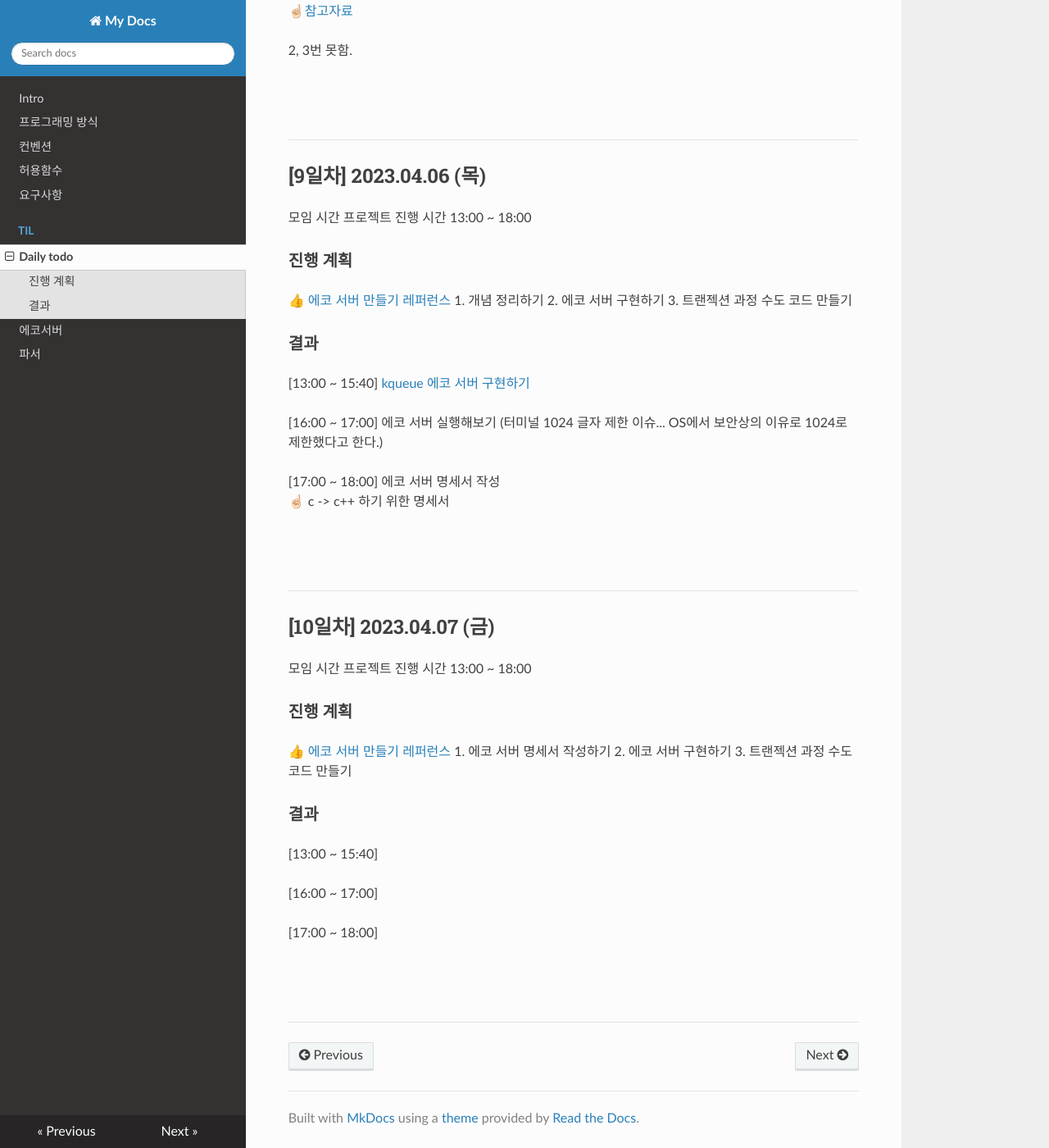
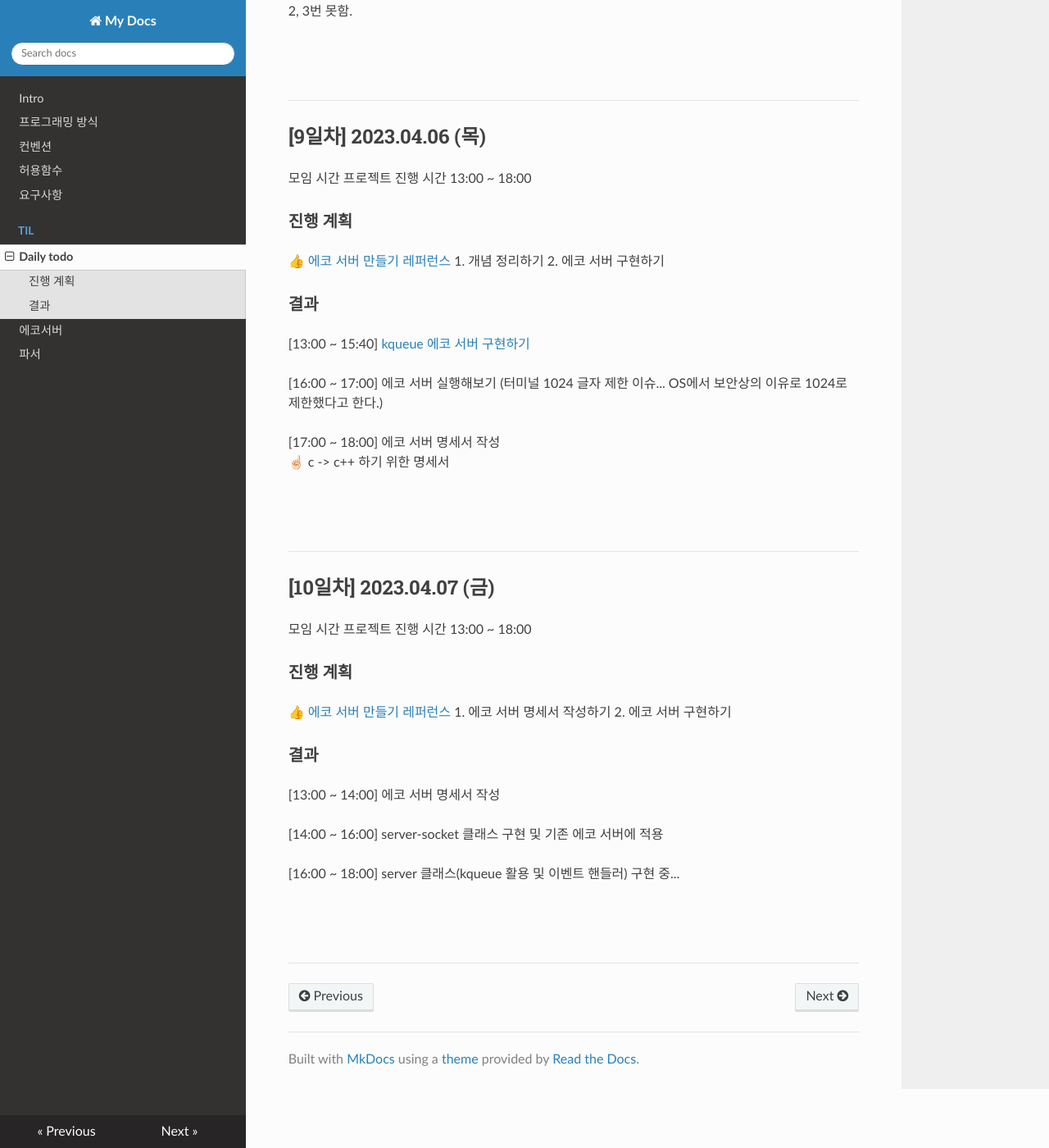
Before and after one commit to JaeHwan-s-WebServeClass/webserver-nginx, an MkDocs documentation site: the page built from docs/docs/til/daily-todo.md, in a window 1280 px wide and 1400 px high, scrolled down 3656 px. Shown: the whole window at 82% size. Built offline with MkDocs 1.6.1, drawn with Linux system fonts in a browser that asks for light colours; nearby versions of some CDN libraries; some of the changed text lies outside the part shown.

Commit message:
docs: add daily-todo for D + 10

```diff
--- a/docs/docs/til/daily-todo.md
+++ b/docs/docs/til/daily-todo.md
@@ -115,7 +115,6 @@
 👍 [에코 서버 만들기 레퍼런스](https://github.com/JaeHwan-s-WebServeClass/webserver-nginx/issues/1)
 1. 에코 서버 레퍼런스 코드 공부하기
 2. 에코 서버 구현하기
-3. 트랜젝션 과정 수도 코드 만들기
 
 ### 결과
 [13:00 ~ 16:00] 에코 서버 코드 공부 및 테스트
@@ -138,7 +137,6 @@
 👍 [에코 서버 만들기 레퍼런스](https://github.com/JaeHwan-s-WebServeClass/webserver-nginx/issues/1)
 1. 에코 서버 레퍼런스 코드 공부하기
 2. 에코 서버 구현하기
-3. 트랜젝션 과정 수도 코드 만들기
 
 ### 결과
 [13:00 ~ 18:00] [동기 & 비동기, Blocking & Non-Blocking, LT & GT 공부](https://github.com/JaeHwan-s-WebServeClass/webserver-nginx/tree/1-%EC%97%90%EC%BD%94-%EC%84%9C%EB%B2%84-%EB%A7%8C%EB%93%A4%EA%B8%B0/echo_server/Chapter17%20echo_epoll)
@@ -161,7 +159,6 @@
 👍 [에코 서버 만들기 레퍼런스](https://github.com/JaeHwan-s-WebServeClass/webserver-nginx/issues/1)
 1. 개념 정리하기
 2. 에코 서버 구현하기
-3. 트랜젝션 과정 수도 코드 만들기
 
 ### 결과
 [13:00 ~ 15:40] [kqueue 에코 서버 구현하기](https://github.com/JaeHwan-s-WebServeClass/webserver-nginx/blob/1-%EC%97%90%EC%BD%94-%EC%84%9C%EB%B2%84-%EB%A7%8C%EB%93%A4%EA%B8%B0/cpp_echo_server/cpp_echo_server.cpp)
@@ -185,14 +182,13 @@
 👍 [에코 서버 만들기 레퍼런스](https://github.com/JaeHwan-s-WebServeClass/webserver-nginx/issues/1)
 1. 에코 서버 명세서 작성하기
 2. 에코 서버 구현하기
-3. 트랜젝션 과정 수도 코드 만들기
 
 ### 결과
-[13:00 ~ 15:40]
+[13:00 ~ 14:00] 에코 서버 명세서 작성
 
-[16:00 ~ 17:00]
+[14:00 ~ 16:00] server-socket 클래스 구현 및 기존 에코 서버에 적용
 
-[17:00 ~ 18:00]
+[16:00 ~ 18:00] server 클래스(kqueue 활용 및 이벤트 핸들러) 구현 중...
 
 <br>
 <br>
```
